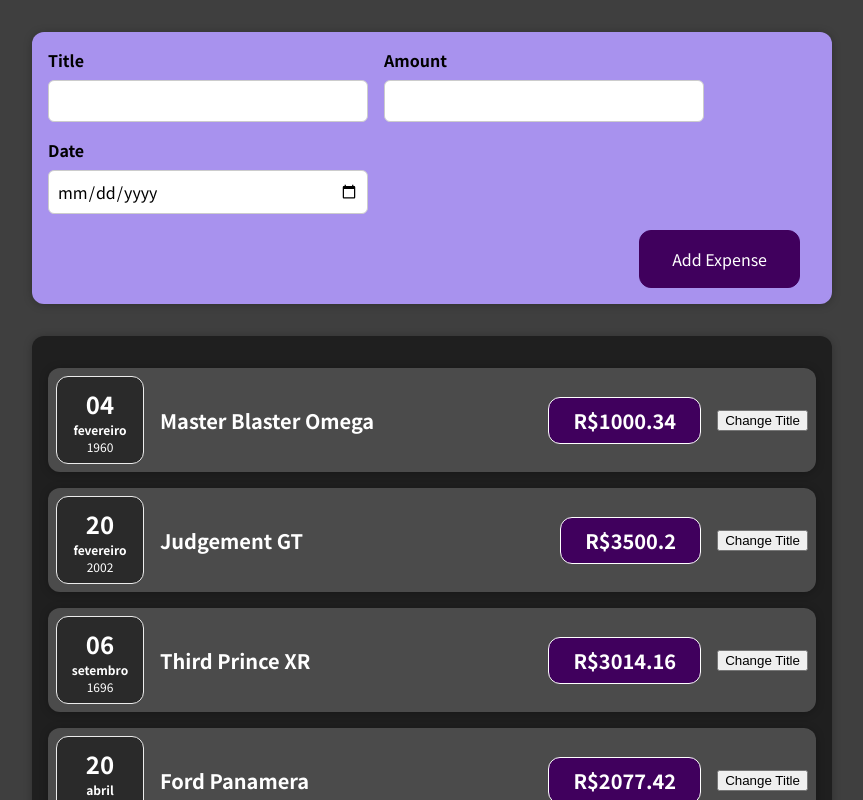
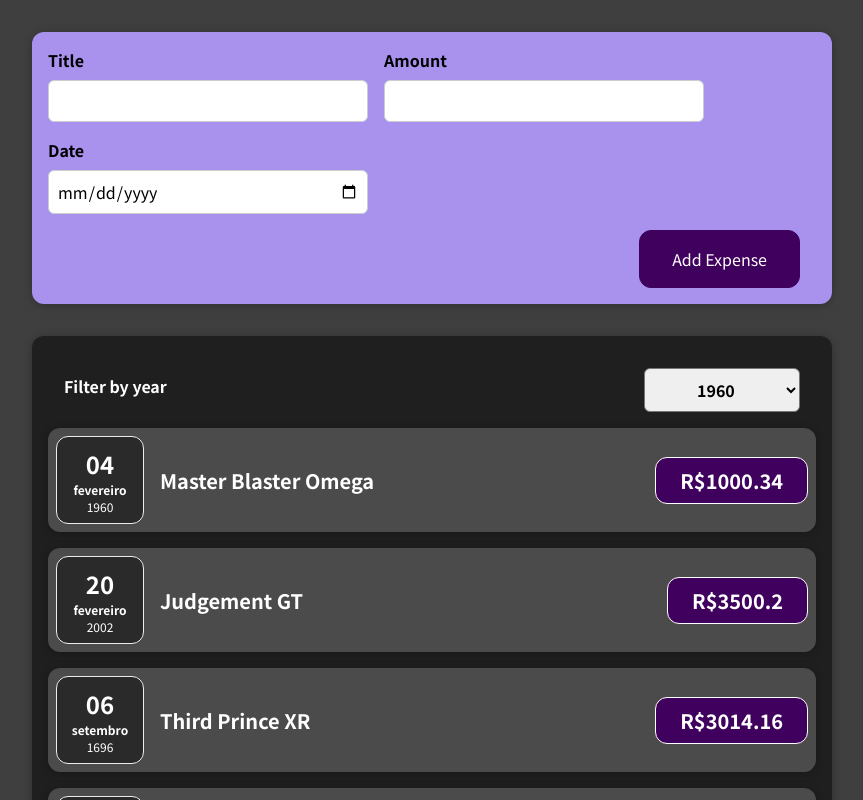
Before and after one commit to pedropalombo/Udemy-ReactPractice, a React (Create React App) app: page / in a window 1280 px wide. Shown: the top 800 px of the page, without its empty margins (208-1071 px from the left). Built offline with nearby package versions, Linux system fonts and the light colour scheme.

Commit message:
Forms Generic Setters / Filters / Reapplying Static Vars to Item

```diff
--- a/src/components/Expenses/ExpenseItem.js
+++ b/src/components/Expenses/ExpenseItem.js
@@ -1,18 +1,10 @@
-import React, { useState, useEffect } from 'react';
+import React from 'react';
 
 import './ExpenseItem.css';
 import ExpenseDate from './ExpenseDate';
 import Card from '../UI/Card';
 
 const ExpenseItem = (props) => {
-
-    //using 'const' so each Component has their own 'state'
-    const [title, setTitle] = useState(props.expense.title);
-
-    const clickHandler = () => {
-        setTitle('suriname'); //returns the JSX again, but updated
-    }
-
     //can only return one root element at a time
     return (
         //using 'Card' instead of normal <div> for CSS recycling
@@ -21,15 +13,11 @@
 
             <div className='expense-item__description'>
                 <h2>
-                    {/*{props.expense.title}*/}
-                    {title}
+                    {props.expense.title}
                 </h2>
                 <div className='expense-item__price'>
                     R${props.expense.amount}
                 </div>
-
-                {/* function without '()', otherwise it trigger on Component load */}
-                <button onClick={clickHandler}>Change Title</button>
             </div>
         </Card>
     );
--- a/src/components/Expenses/ExpenseRender.js
+++ b/src/components/Expenses/ExpenseRender.js
@@ -1,16 +1,31 @@
+import React, { useState } from 'react';
 import Card from '../UI/Card';
 import ExpenseItem from "./ExpenseItem";
 import './ExpenseRender.css';
+import ExpensesFilter from './FilterExpense/ExpensesFilter';
 
 const ExpenseRender = (props) => {
+    const [filterYear, setFilterYear] = useState('1960');
+
+    //trigger for filter interaction
+    const filterChangeHandler = (selectedYear) => {
+        //console.log('component -> ExpenseRender.js => ', selectedYear);
+        setFilterYear(selectedYear);
+    }
+
     return (
-        //using 'Card' instead of normal <div> for CSS recycling
+        <div>
+            {/* using 'Card' instead of normal <div> for CSS recycling*/}
             <Card className="expenses">
+                {/* sending default+chosen year to 'ExpensesFilter' component |-> two-way binding */}
+                <ExpensesFilter chosenYear={filterYear} onChangeFilter={(year) => {filterChangeHandler(year)}}/>
+
                 <ExpenseItem expense={props.expenses[0]} />
                 <ExpenseItem expense={props.expenses[1]} />
                 <ExpenseItem expense={props.expenses[2]} />
                 <ExpenseItem expense={props.expenses[3]} />
             </Card>
+        </div>
     );
 }
 
--- /dev/null
+++ b/src/components/Expenses/FilterExpense/ExpensesFilter.css
@@ -0,0 +1,28 @@
+/*
+-- copied from Max's github --
+https://github.com/academind/react-complete-guide-code/blob/04-react-state-events/extra-files/ExpensesFilter.css
+*/
+.expenses-filter {
+    color: white;
+    padding: 0 1rem;
+}
+
+.expenses-filter__control {
+    display: flex;
+    width: 100%;
+    align-items: center;
+    justify-content: space-between;
+    margin: 1rem 0;
+}
+
+.expenses-filter label {
+    font-weight: bold;
+    margin-bottom: 0.5rem;
+}
+
+.expenses-filter select {
+    font: inherit;
+    padding: 0.5rem 3rem;
+    font-weight: bold;
+    border-radius: 6px;
+}
--- /dev/null
+++ b/src/components/Expenses/FilterExpense/ExpensesFilter.js
@@ -0,0 +1,40 @@
+import React from 'react';
+
+import './ExpensesFilter.css';
+
+//imported from Max's github:
+// https://github.com/academind/react-complete-guide-code/blob/04-react-state-events/extra-files/ExpensesFilter.js
+
+//props: ExpenseRender <-> ExpensesFilter
+const ExpensesFilter = (props) => {
+
+    //triggering ExpenseRender's logic for filter interaction
+    const dropdownChangeHandler = (event) => {
+        props.onChangeFilter(event.target.value);
+    }
+
+    return (
+        <div className='expenses-filter'>
+            <div className='expenses-filter__control'>
+                <label>Filter by year</label>
+
+                {/* adding default value + interaction event to dropdown menu */}
+                <select value={props.chosenYear} onChange={dropdownChangeHandler}>
+                    <option value='1960'>1960</option>
+                    <option value='2000'>2000</option>
+                    <option value='2001'>2001</option>
+                    <option value='2002'>2002</option>
+                    <option value='2003'>2003</option>
+                    <option value='2004'>2004</option>
+                    <option value='2005'>2005</option>
+                    <option value='2006'>2006</option>
+                    <option value='2007'>2007</option>
+                    <option value='2008'>2008</option>
+                    <option value='2009'>2009</option>
+                </select>
+            </div>
+        </div>
+    );
+};
+
+export default ExpensesFilter;
--- a/src/components/Expenses/InsertExpense/ExpenseForm.js
+++ b/src/components/Expenses/InsertExpense/ExpenseForm.js
@@ -27,7 +27,7 @@
 
     // -- Title --
     //'event' is set by default
-    const titleChangeHandler = (event) => {
+    /*const titleChangeHandler = (event) => {
         //console.log(event)
         //setInputTitle(event.target.value);
 
@@ -65,6 +65,43 @@
                 date: event.target.value
             }
         })
+    }*/
+
+    // -- Generic --
+    const inputChangeHandler = (type, value) => {
+        switch(type) {
+            case 'title':
+                setUserInput((prevState) => {
+                    return {
+                        ...prevState,
+                        title: value
+                    }
+
+                });
+                break;
+
+            case 'date':
+                setUserInput((prevState) => {
+                    return {
+                        ...prevState,
+                        date: value
+                    }
+                });
+                break;
+
+            case 'amount':
+                setUserInput((prevState) => {
+                    return {
+                        ...prevState,
+                        amount: value
+                    }
+                });
+                break;
+
+            default:
+                console.log('Input not valid.');
+                break;
+        }
     }
     // -| / | -
 
@@ -94,21 +131,22 @@
                     <label>
                         Title
                     </label>
-                    <input type="text" value={userInput.title} onChange={titleChangeHandler}/>
+                    {/* passing values to methods w/o insta-triggering them ==> arrow function */}
+                    <input type="text" value={userInput.title} onChange={(event) => inputChangeHandler('title', event.target.value)}/>
                 </div>
 
                 <div className="new-expense__control">
                     <label>
                         Amount
                     </label>
-                    <input type="number" value={userInput.amount} min="0.01" onChange={amountChangeHandler}/>
+                    <input type="number" value={userInput.amount} min="0.01" onChange={(event) => inputChangeHandler('amount', event.target.value)}/>
                 </div>
 
                 <div className="new-expense__control">
                     <label>
                         Date
                     </label>
-                    <input type="date" value={userInput.date} min="2000-01-01" max="2030-12-31" onChange={dateChangeHandler}/>
+                    <input type="date" value={userInput.date} min="2000-01-01" max="2030-12-31" onChange={(event) => inputChangeHandler('date', event.target.value)}/>
                 </div>
 
             </div>
```
Lines whose indentation alone changed are shown as unchanged.
